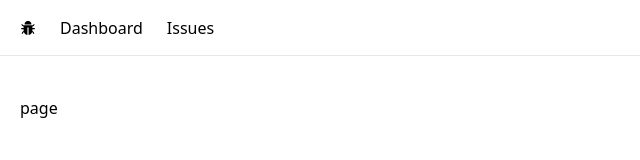
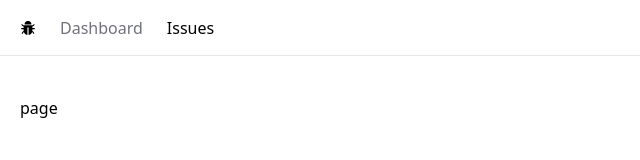
Before and after one commit to Atnabon/issue_tracker, a Next.js app: page / in a window 1280 px wide. Shown: the top 160 px of the page, without its empty margins (0-640 px from the left). Built offline with nearby package versions, Linux system fonts and the light colour scheme.

Commit message:
Style the active link in the navbar

```diff
--- a/app/Navbar.tsx
+++ b/app/Navbar.tsx
@@ -4,6 +4,7 @@
 import Link from 'next/link'
 import {AiFillBug} from "react-icons/ai"
 import {usePathname} from "next/navigation"
+import classnames from "classnames";
 
 
 
@@ -19,11 +20,20 @@
     <nav className='flex items-center space-x-6 border-b mb-5 px-5 h-14 '>
       <Link href="/"><AiFillBug/></Link>
       <ul className='flex space-x-6'>
-        {links.map((link)=>(
-          <li key={link.href}>
-            <Link href={link.href} className={`${link.href}text-zinc-500 hover:text-zinc-800 transition-colors`}>{link.label}</Link>
-          </li>
-        ))}
+      {links.map((link) => (
+        <li key={link.href}>
+          <Link
+            className={classnames({
+              "text-zinc-900":link.href === currentPath,
+              "!text-zinc-500": link.href === currentPath,
+              "hover:text-zinc-800 transition-colors":true
+            })}
+            href={link.href}
+          >
+            {link.label}
+          </Link>
+        </li>
+      ))}
       </ul>
 
     </nav>
--- a/package.json
+++ b/package.json
@@ -17,6 +17,7 @@
     "@types/react-dom": "18.2.7",
     "autoprefixer": "10.4.14",
     "bcrypt": "^5.1.1",
+    "classnames": "^2.3.2",
     "eslint": "8.46.0",
     "eslint-config-next": "13.4.13",
     "fast-sort": "^3.4.0",
```
Also changed, not shown: 1 other file (tests, documents, lock files or other folders).
